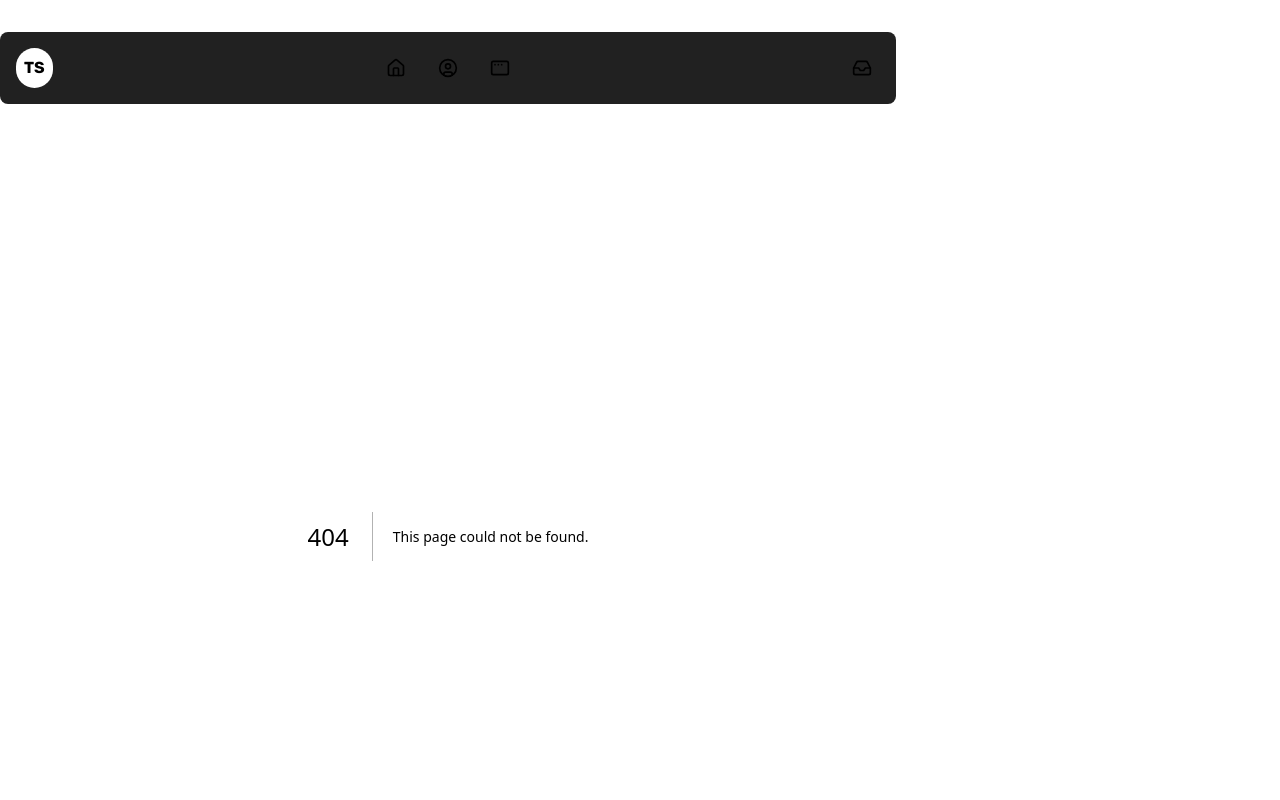
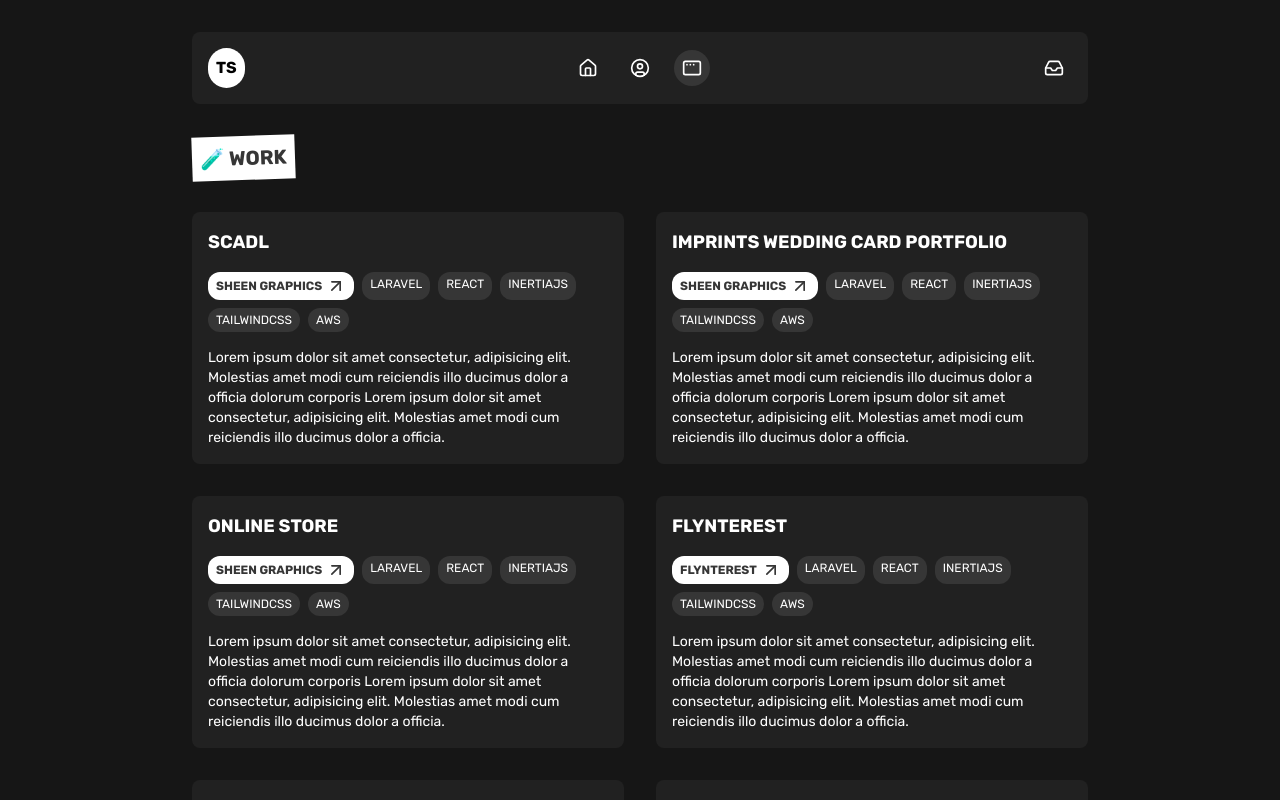
Before and after one commit to tauseefsshah/tauseefsshah.com, a Next.js app: page /work in a window 1280 px wide. Before the commit this address had no page. Shown: the top 800 px of the page. Built offline with nearby package versions, Linux system fonts and the light colour scheme.

Commit message:
CREATE - Work page

```diff
--- a/components/layout.jsx
+++ b/components/layout.jsx
@@ -14,7 +14,7 @@ export default function Layout({ children }) {
 
   return (
     <>
-      <header className="content-box">
+      <header className="content-box my-8">
         <div className="flex justify-between items-center">
           <div
             id="logo"
@@ -40,8 +40,8 @@ export default function Layout({ children }) {
                 {
                   title: "Projects",
                   icon: <AppWindowMac className="h-5 w-5" />,
-                  link: "/projects",
-                  active: "projects" === pathname,
+                  link: "/work",
+                  active: "work" === pathname,
                 },
               ].map((navigationItem) => (
                 <Link key={navigationItem.title} href={navigationItem.link}>
@@ -75,7 +75,7 @@ export default function Layout({ children }) {
 
       <main>{children}</main>
 
-      <footer className="content-box">
+      <footer className="content-box my-8">
         <div className="flex flex-col gap-4 items-center">
           <div className="flex gap-4">
             {[
--- /dev/null
+++ b/components/page-title.jsx
@@ -0,0 +1,9 @@
+export default function PageTitle({ title }) {
+  return (
+    <h1 className="text-xl font-bold">
+      <span className="bg-white text-primary p-2 uppercase -rotate-2 inline-block">
+        {title}
+      </span>
+    </h1>
+  );
+}
--- /dev/null
+++ b/data/works.js
@@ -0,0 +1,68 @@
+const works = [
+  {
+    title: "SCADL",
+    link: "https://weddings.imprintskashmir.in/?utm_source=tauseefsshah.com",
+    organisation: "Sheen Graphics",
+    stack: ["Laravel", "React", "InertiaJS", "TailwindCSS", "AWS"],
+    description:
+      "Lorem ipsum dolor sit amet consectetur, adipisicing elit. Molestias amet modi cum reiciendis illo ducimus dolor a officia dolorum corporis Lorem ipsum dolor sit amet consectetur, adipisicing elit. Molestias amet modi cum reiciendis illo ducimus dolor a officia.",
+  },
+  {
+    title: "Imprints Wedding Card Portfolio",
+    link: "https://weddings.imprintskashmir.in/?utm_source=tauseefsshah.com",
+    organisation: "Sheen Graphics",
+    stack: ["Laravel", "React", "InertiaJS", "TailwindCSS", "AWS"],
+    description:
+      "Lorem ipsum dolor sit amet consectetur, adipisicing elit. Molestias amet modi cum reiciendis illo ducimus dolor a officia dolorum corporis Lorem ipsum dolor sit amet consectetur, adipisicing elit. Molestias amet modi cum reiciendis illo ducimus dolor a officia.",
+  },
+  {
+    title: "Online Store",
+    link: "https://shop.sheengraphics.com?utm_source=tauseefsshah.com",
+    organisation: "Sheen Graphics",
+    stack: ["Laravel", "React", "InertiaJS", "TailwindCSS", "AWS"],
+    description:
+      "Lorem ipsum dolor sit amet consectetur, adipisicing elit. Molestias amet modi cum reiciendis illo ducimus dolor a officia dolorum corporis Lorem ipsum dolor sit amet consectetur, adipisicing elit. Molestias amet modi cum reiciendis illo ducimus dolor a officia.",
+  },
+  {
+    title: "Flynterest",
+    link: "https://flynterest.com/?utm_source=tauseefsshah.com",
+    organisation: "Flynterest",
+    stack: ["Laravel", "React", "InertiaJS", "TailwindCSS", "AWS"],
+    description:
+      "Lorem ipsum dolor sit amet consectetur, adipisicing elit. Molestias amet modi cum reiciendis illo ducimus dolor a officia dolorum corporis Lorem ipsum dolor sit amet consectetur, adipisicing elit. Molestias amet modi cum reiciendis illo ducimus dolor a officia.",
+  },
+  {
+    title: "Data for District and Constituency Dashboards",
+    link: "https://openbudgetsindia.org/?utm_source=tauseefsshah.com",
+    organisation: "CiviDataLab",
+    stack: ["Laravel", "React", "InertiaJS", "TailwindCSS", "AWS"],
+    description:
+      "Lorem ipsum dolor sit amet consectetur, adipisicing elit. Molestias amet modi cum reiciendis illo ducimus dolor a officia dolorum corporis Lorem ipsum dolor sit amet consectetur, adipisicing elit. Molestias amet modi cum reiciendis illo ducimus dolor a officia.",
+  },
+  {
+    title: "UI Fix For Wordspress Site",
+    link: "https://opencity.in?utm_source=tauseefsshah.com",
+    organisation: "CivicDataLab",
+    stack: ["Laravel", "React", "InertiaJS", "TailwindCSS", "AWS"],
+    description:
+      "Lorem ipsum dolor sit amet consectetur, adipisicing elit. Molestias amet modi cum reiciendis illo ducimus dolor a officia dolorum corporis Lorem ipsum dolor sit amet consectetur, adipisicing elit. Molestias amet modi cum reiciendis illo ducimus dolor a officia.",
+  },
+  {
+    title: "API Development and Admin Panel",
+    link: "https://orchardly.co?utm_source=tauseefsshah.com",
+    organisation: "Orchardly",
+    stack: ["Laravel", "React", "InertiaJS", "TailwindCSS", "AWS"],
+    description:
+      "Lorem ipsum dolor sit amet consectetur, adipisicing elit. Molestias amet modi cum reiciendis illo ducimus dolor a officia dolorum corporis Lorem ipsum dolor sit amet consectetur, adipisicing elit. Molestias amet modi cum reiciendis illo ducimus dolor a officia.",
+  },
+  {
+    title: "Event Management Platform",
+    link: "",
+    organisation: "Cybercrew - DPS Srinagar",
+    stack: ["Laravel", "React", "InertiaJS", "TailwindCSS", "AWS"],
+    description:
+      "Lorem ipsum dolor sit amet consectetur, adipisicing elit. Molestias amet modi cum reiciendis illo ducimus dolor a officia dolorum corporis Lorem ipsum dolor sit amet consectetur, adipisicing elit. Molestias amet modi cum reiciendis illo ducimus dolor a officia.",
+  },
+];
+
+export default works;
--- a/pages/projects.jsx
+++ /dev/null
@@ -1,7 +0,0 @@
-export default function Projects() {
-  return (
-    <section id="projects" className="content-box flex flex-col gap-8">
-      Projects
-    </section>
-  );
-}
--- /dev/null
+++ b/pages/work.jsx
@@ -0,0 +1,45 @@
+import PageTitle from "@/components/page-title";
+import works from "@/data/works";
+import { ArrowUpRight } from "lucide-react";
+
+export default function work() {
+  return (
+    <div className="flex flex-col gap-8">
+      <PageTitle title="🧪 Work" />
+      <div className="grid grid-cols-1 gap-8 md:grid-cols-2">
+        {works.map((project, projectIndex) => (
+          <div key={projectIndex} className="content-box">
+            <div className="flex flex-col gap-4">
+              <h3 className="text-lg font-bold uppercase">{project.title}</h3>
+              <ul className="flex gap-2 text-xs uppercase flex-wrap">
+                <li className="px-2 py-1 bg-white text-primary rounded-xl font-bold">
+                  {"" === project.link ? (
+                    project.organisation
+                  ) : (
+                    <a
+                      className="flex gap-1 items-center"
+                      href={project.link}
+                      target="_blank"
+                    >
+                      {project.organisation}
+                      <ArrowUpRight className="h-5 w-5" />
+                    </a>
+                  )}
+                </li>
+                {project.stack.map((stack, stackIndex) => (
+                  <li
+                    key={stackIndex}
+                    className="px-2 py-1 bg-primary rounded-xl"
+                  >
+                    {stack}
+                  </li>
+                ))}
+              </ul>
+              <p className="text-sm">{project.description}</p>
+            </div>
+          </div>
+        ))}
+      </div>
+    </div>
+  );
+}
--- a/styles/globals.css
+++ b/styles/globals.css
@@ -31,7 +31,7 @@ body {
 }
 
 .content-box {
-  @apply bg-primary-muted rounded-lg p-4 my-8;
+  @apply bg-primary-muted rounded-lg p-4;
 }
 
 a:hover {
```
